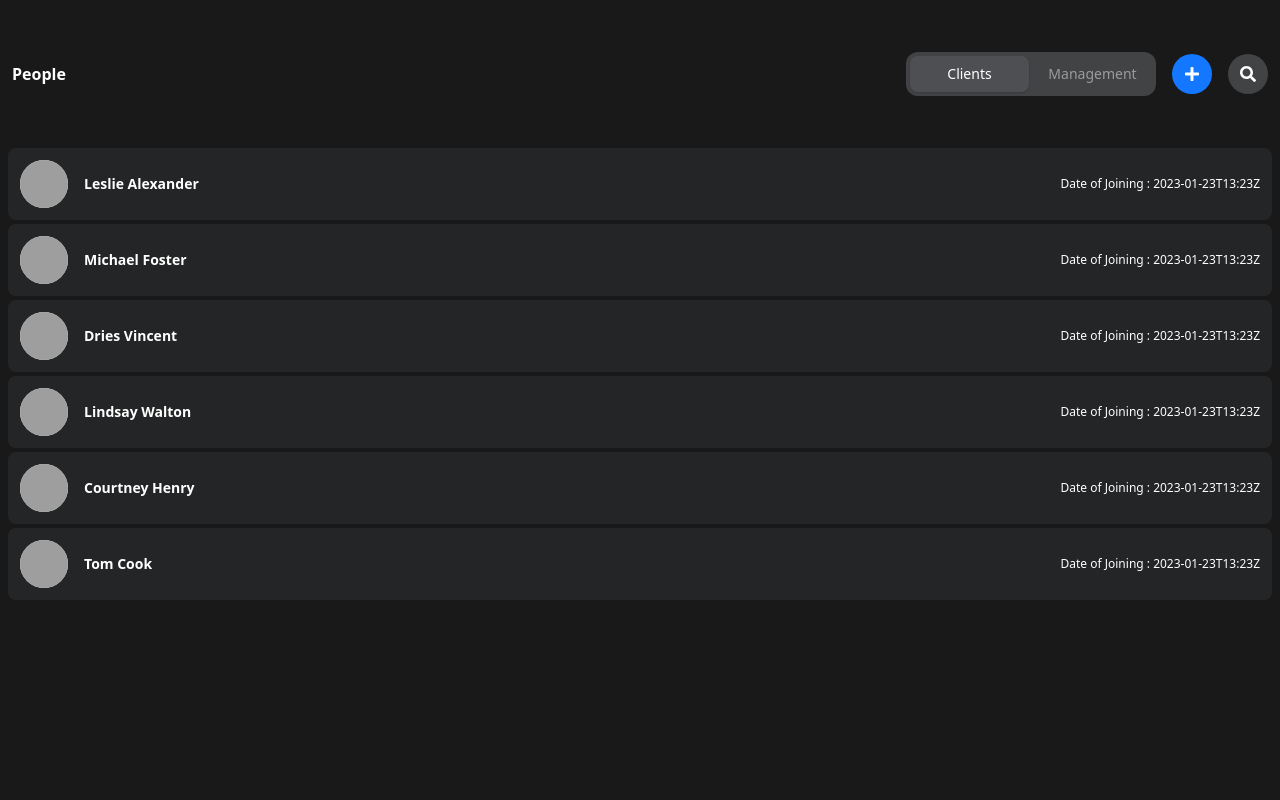
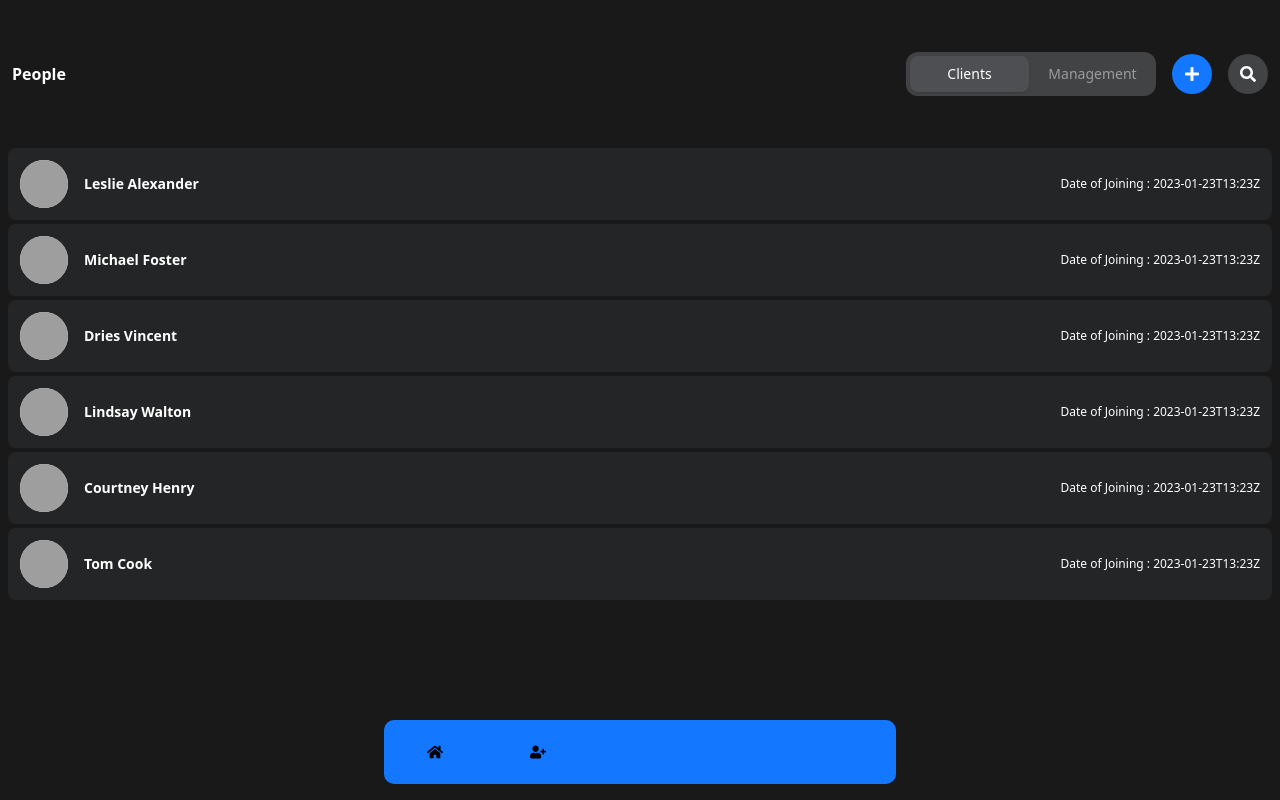
Before and after one commit to hknp796/vitalz, a React (Vite) app: page /home in a window 1280 px wide. Built offline with nearby package versions, Linux system fonts and the light colour scheme; grey boxes are pictures that could not be loaded.

Commit message:
bottom navbar added

```diff
--- a/src/components/Navbar.tsx
+++ b/src/components/Navbar.tsx
@@ -1,69 +1,25 @@
-import React from "react";
-import { Link } from "react-router-dom";
-import { FaBeer, FaHome, FaTeamspeak } from "react-icons/fa";
-import Button from "./button/Button";
+
+import { FaHome, FaUserPlus } from 'react-icons/fa'
 
 function Navbar() {
   return (
-    <nav className="bg-white border-gray-200 dark:bg-gray-900">
-      <div className="max-w-screen-xl flex flex-wrap items-center justify-between mx-auto p-4">
-        <a href="https://flowbite.com/" className="flex items-center">
-          <img
-            src="https://flowbite.com/docs/images/logo.svg"
-            className="h-8 mr-3"
-            alt="Flowbite Logo"
-          />
-          <span className="self-center text-2xl font-semibold whitespace-nowrap dark:text-white">
-            Vitalz
-          </span>
-        </a>
-        <button
-          data-collapse-toggle="navbar-default"
-          type="button"
-          className="inline-flex items-center p-2 ml-3 text-sm text-gray-500 rounded-lg md:hidden hover:bg-gray-100 focus:outline-none focus:ring-2 focus:ring-gray-200 dark:text-gray-400 dark:hover:bg-gray-700 dark:focus:ring-gray-600"
-          aria-controls="navbar-default"
-          aria-expanded="false"
-        >
-          <span className="sr-only">Open main menu</span>
-          <svg
-            className="w-6 h-6"
-            aria-hidden="true"
-            fill="currentColor"
-            viewBox="0 0 20 20"
-            xmlns="http://www.w3.org/2000/svg"
-          >
-            <path
-              fillRule="evenodd"
-              d="M3 5a1 1 0 011-1h12a1 1 0 110 2H4a1 1 0 01-1-1zM3 10a1 1 0 011-1h12a1 1 0 110 2H4a1 1 0 01-1-1zM3 15a1 1 0 011-1h12a1 1 0 110 2H4a1 1 0 01-1-1z"
-              clipRule="evenodd"
-            ></path>
-          </svg>
-        </button>
-        <div className="hidden w-full md:block md:w-auto" id="navbar-default">
-          <ul className="font-medium flex flex-col p-4 md:p-0 mt-4 border border-gray-100 rounded-lg bg-gray-50 md:flex-row md:space-x-8 md:mt-0 md:border-0 md:bg-white dark:bg-gray-800 md:dark:bg-gray-900 dark:border-gray-700">
-            <li>
-              <a
-                href="#"
-                className="block py-2 pl-3 pr-4 text-white bg-blue-700 rounded md:bg-transparent md:text-blue-700 md:p-0 dark:text-white md:dark:text-blue-500"
-                aria-current="page"
-              >
-                <Button title={"Home"} icon={<FaHome />} />
-              </a>
-            </li>
+    <div>
+      <div className="fixed z-50 w-full h-16 max-w-lg -translate-x-1/2 bg-[#1377FF]  rounded-[10px] bottom-4 left-1/2 ">
+        <div className="grid h-full max-w-lg grid-cols-5 mx-auto">
+          <button type="button" className="inline-flex flex-col items-center text-black justify-center px-5 rounded-l-full hover:text-white">
+           <FaHome />
+            <span className="sr-only">Home</span>
+          </button>
 
-            <li>
-              <a
-                href="#"
-                className="block py-2 pl-3 pr-4 text-gray-900 rounded hover:bg-gray-100 md:hover:bg-transparent md:border-0 md:hover:text-blue-700 md:p-0 dark:text-white md:dark:hover:text-blue-500 dark:hover:bg-gray-700 dark:hover:text-white md:dark:hover:bg-transparent"
-              >
-                <Button title={"Community"} icon={<FaTeamspeak />} />
-              </a>
-            </li>
-          </ul>
+
+          <button type="button" className="inline-flex flex-col items-center justify-center px-5 rounded-r-full text-black hover:text-white">
+            <FaUserPlus/>
+          </button>
+
         </div>
       </div>
-    </nav>
-  );
+    </div>
+  )
 }
 
-export default Navbar;
+export default Navbar
--- a/src/main.tsx
+++ b/src/main.tsx
@@ -18,7 +18,7 @@ const router = createBrowserRouter([
     element: <div>this is excercise page</div>,
   },
   {
-    path: "/login",
+    path: "/",
     element: <Login/>,
   },
 ]);
--- a/src/pages/Home.tsx
+++ b/src/pages/Home.tsx
@@ -6,6 +6,7 @@ import Table from "../components/Table";
 import Tab from "../components/Tab";
 import { FaPlus, FaSearch } from "react-icons/fa";
 import MyModal from "../components/Modal";
+import Navbar from "../components/Navbar";
 
 function Home() {
   const peoples = [
@@ -89,6 +90,7 @@ function Home() {
       {people.map((person, index) => (
         <Table key={person.email} person={person} />
       ))}
+      <Navbar />
     </div>
   );
 }
```
